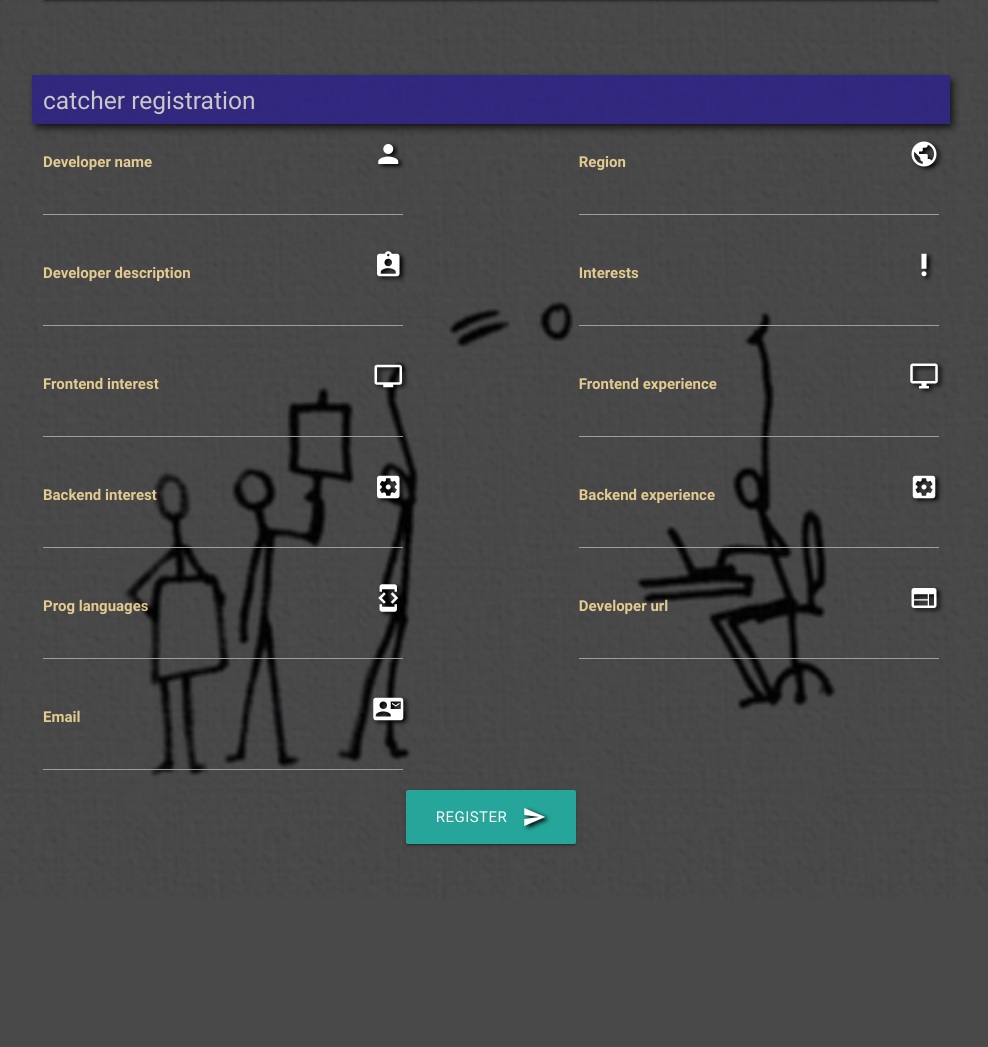
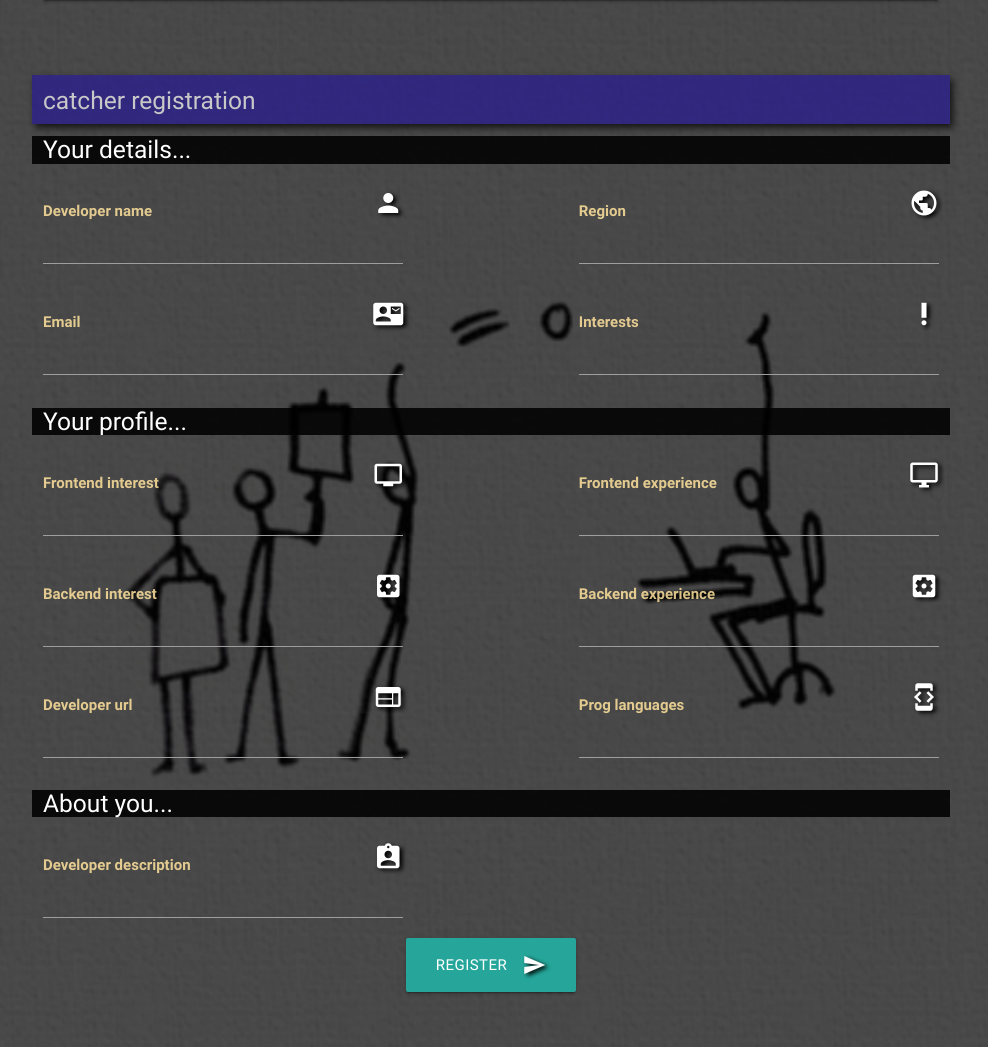
Before and after one commit to Code-Institute-Submissions/pitchCatch, a Flask app: template templates/reg_catcher.html in a window 1280 px wide. Shown: the part 64-1111 px from the top of the page, without its empty margins (149-1137 px from the left). Before the commit the page ends 910 px from the top, so only its background shows below. Run offline with Flask 2, Linux system fonts and the light colour scheme; the template is opened without the code that fills it, so the values that code supplies are empty, except form fields; tables that the repository leaves empty hold one stand-in row (values such as "Sample post"); form fields are guessed from the names that the template uses; style sheets or scripts are compiled from the project's sources.

Commit message:
added headings to form sections

```diff
--- a/static/css/_fonts.scss
+++ b/static/css/_fonts.scss
@@ -14,9 +14,10 @@ nav ul a {
 }
 
 
-.brand-logo {
+nav .brand-logo {
     font-family: 'Jua', 'sans-serif';
-    font-size: 2.5rem;
+
+
 }
 
 i.medium {
--- a/static/css/_navbar.scss
+++ b/static/css/_navbar.scss
@@ -1,5 +1,4 @@
 nav {
-    height: 12rem;
     background-color: $black;
 }
 
--- a/templates/reg_catcher.html
+++ b/templates/reg_catcher.html
@@ -14,8 +14,9 @@
 
         <!--csrf token-->
         {{ form.csrf_token }}
-        <div class="row catcher-bground">
+        <div class="row">
             <!--Form Text Area - Name-->
+            <h5 class="col s12 search-heading">Your details...</h5>
             <div class="input-field col s12 m8 offset-m2 l5">
                 <i class="material-icons medium right">person</i>
                 {{ form.developer_name.label }}
@@ -29,11 +30,11 @@
                 {{ form.region }}
             </div>
 
-            <!--Form Text Area - Description-->
+            <!--Form Text Input - email-->
             <div class="input-field col s12 m8 offset-m2 l5">
-                <i class="material-icons medium right">assignment_ind</i>
-                {{ form.developer_description.label }}
-                {{ form.developer_description(class="materialize-textarea") }}
+                <i class="material-icons medium right">contact_mail</i>
+                {{ form.email.label }}
+                {{ form.email }}
             </div>
 
             <!--Form Select - Interests-->
@@ -43,7 +44,8 @@
                 {{ form.interests }}
             </div>
 
-            <!--Form Multiple Select - FrontEnd Interest-->
+            <h5 class="col s12 search-heading">Your profile...</h5>
+            <!--Form Multipl<h1 class=<h1 class=Interest-->
             <div class="input-field col s12 m8 offset-m2 l5">
                 <i class="material-icons medium right">personal_video</i>
                 {{ form.frontend_interest.label }}
@@ -71,25 +73,26 @@
                 {{ form.backend_experience }}
             </div>
 
+            <!--Form Text Input - URL-->
+            <div class="input-field col s12 m8 offset-m2 l5">
+                <i class="material-icons medium right">web</i>
+                {{ form.developer_url.label }}
+                {{ form.developer_url }}
+            </div>
+
             <!--Form Text Area - Programming Languages-->
-            <div class="input-field col s12 m8 offset-m2 l5">
+            <div class="input-field col s12 m8 offset-m2 l5 offset-l2">
                 <i class="material-icons medium right">developer_mode</i>
                 {{ form.prog_languages.label }}
                 {{ form.prog_languages(class="materialize-textarea") }}
             </div>
 
-            <!--Form Text Input - URL-->
-            <div class="input-field col s12 m8 offset-m2 l5 offset-l2">
-                <i class="material-icons medium right">web</i>
-                {{ form.developer_url.label }}
-                {{ form.developer_url }}
-            </div>
-
-            <!--Form Text Input - email-->
+            <h5 class="col s12 search-heading">About you...</h5>
+            <!--Form Text Area - Description-->
             <div class="input-field col s12 m8 offset-m2 l5">
-                <i class="material-icons medium right">contact_mail</i>
-                {{ form.email.label }}
-                {{ form.email }}
+                <i class="material-icons medium right">assignment_ind</i>
+                {{ form.developer_description.label }}
+                {{ form.developer_description(class="materialize-textarea") }}
             </div>
 
             <!--Submit Form button-->
--- a/templates/reg_pitch.html
+++ b/templates/reg_pitch.html
@@ -13,6 +13,8 @@
         <!--csrf token-->
         {{ form.csrf_token }}
         <div class="row">
+
+            <h5 class="col s12 search-heading">Details of your proposal...</h5>
             <!--Form Text - Proposal-->
             <div class="input-field col s12 m8 offset-m2 l5">
                 <i class="material-icons medium right">new_releases</i>
--- a/templates/reg_pitcher.html
+++ b/templates/reg_pitcher.html
@@ -17,6 +17,7 @@
         {{ form.csrf_token }}
         <div class="row">
 
+            <h5 class="col s12 search-heading">Your profile details...</h5>
             <!--Form Text Area - Name-->
             <div class="input-field col s12 m8 offset-m2 l5">
                 <i class="material-icons medium right">people</i>
```
